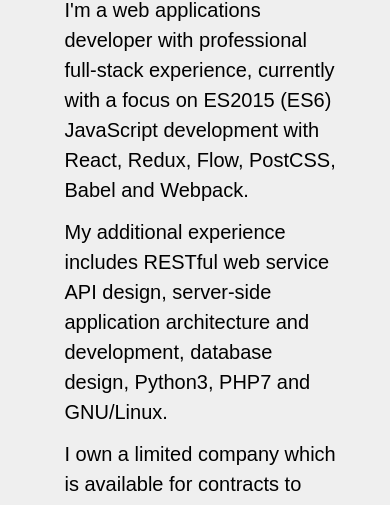
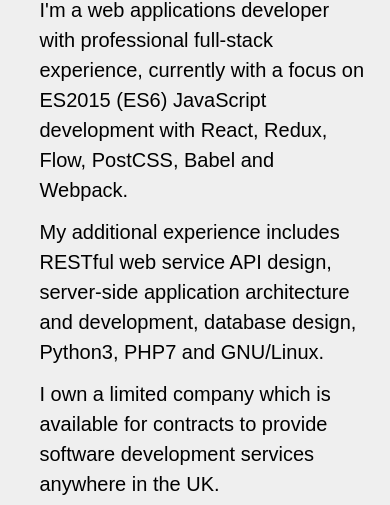
Before and after one commit to pc7/pc7.github.io, a plain HTML site: page index.html in a window 390 px wide. Shown: the part 173-678 px from the top of the page. Drawn offline with Linux system fonts and the light colour scheme.

Commit message:
responsive padding on container

```diff
--- a/css/main.css
+++ b/css/main.css
@@ -100,7 +100,7 @@ p a:hover {
     font-size: 5rem;
   }
   .content-container {
-    padding: .1rem 3rem;
+    padding: .1rem .5rem;
   }
   .content-container h2 {
     font-size: 3rem;
```
